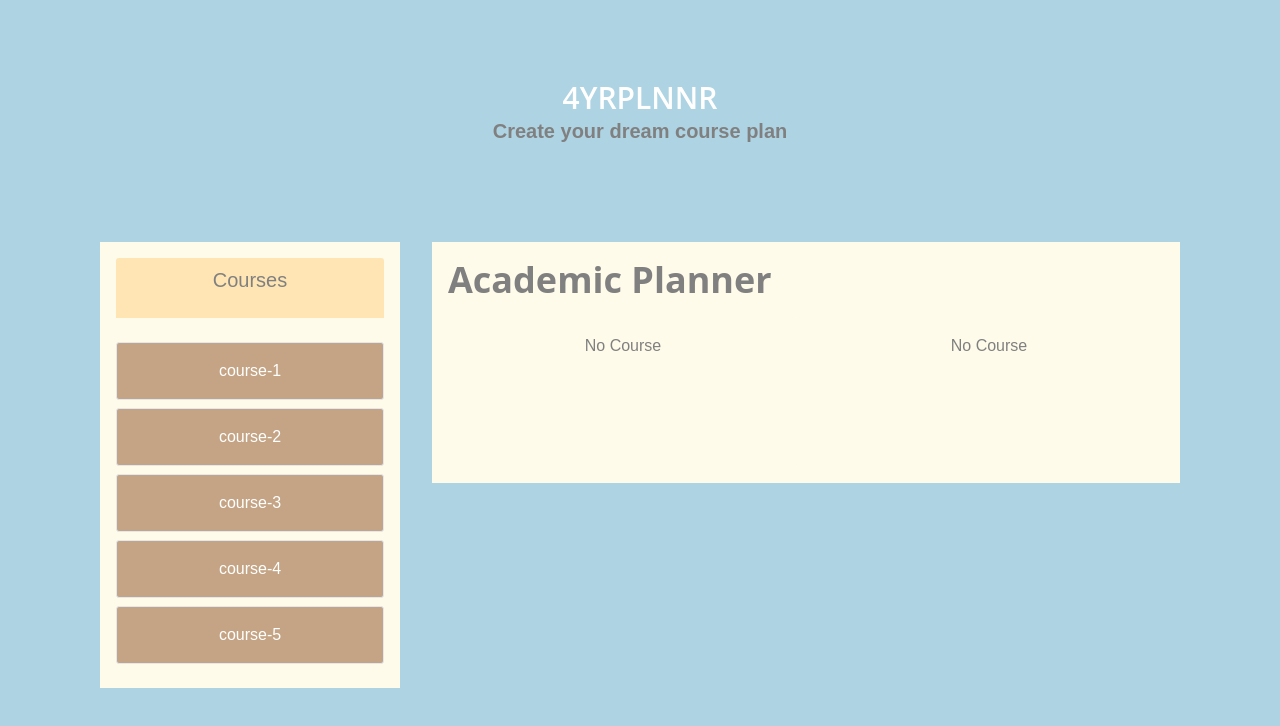
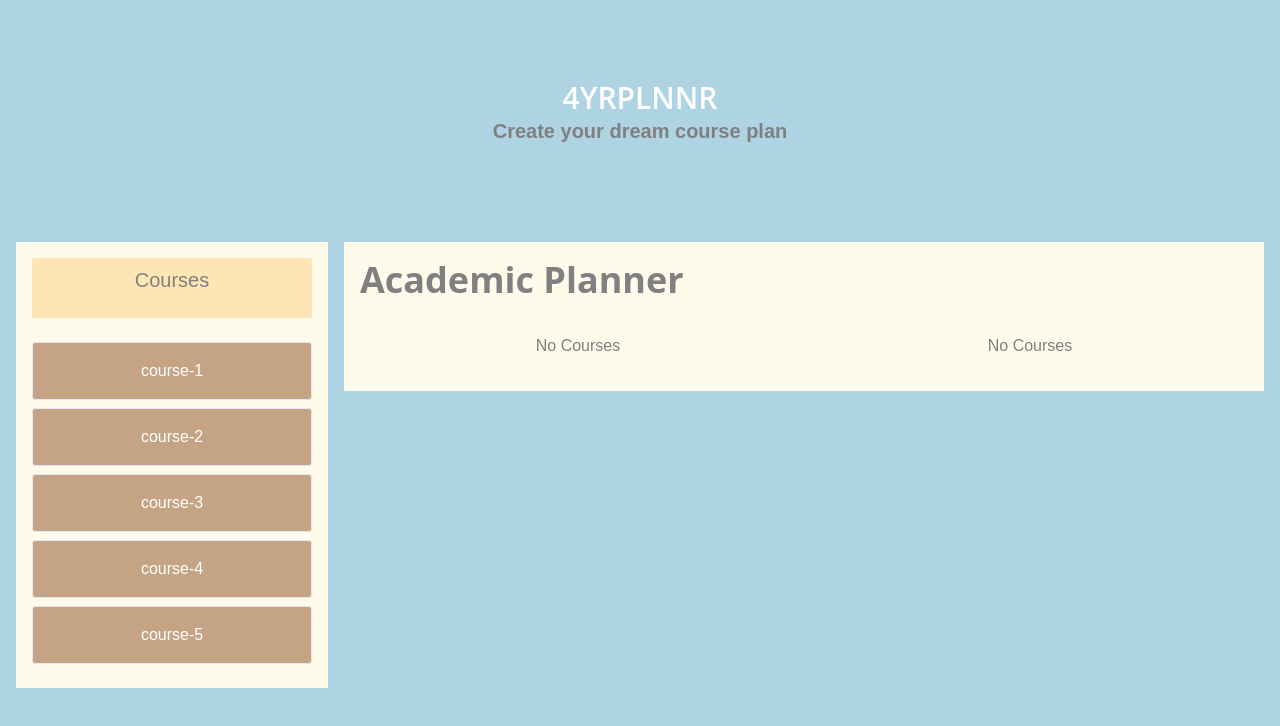
Before and after one commit to gayatri-3/4yrplnnr, a React (Create React App) app: page / in a window 1280 px wide. Shown: the top 726 px of the page. Built offline with nearby package versions, Linux system fonts and the light colour scheme.

Commit message:
adjust width of courses column and planner grid

```diff
--- a/src/pages/planner.js
+++ b/src/pages/planner.js
@@ -4,7 +4,7 @@ import { DragDropContext, Droppable, Draggable } from "react-beautiful-dnd";
 import { courses as initialCourses } from "../courses.js";
 
 // function to initialize grid items
-const createInitialGrid = () => [[], []]; // 2 grid cells, each starting as an empty array
+const createInitialGrid = () => [[], []]; // Each cell starts as an empty array
 
 export default function Planner() {
     // State to store courses and grid items
@@ -34,7 +34,6 @@ export default function Planner() {
             // Ensure the destination index is within bounds
             if (destIndex >= 0 && destIndex < gridItems.length) {
                 const updatedGridItems = [...gridItems];
-                // Add item to the destination cell array
                 updatedGridItems[destIndex] = [
                     ...updatedGridItems[destIndex],
                     movedItem,
@@ -69,15 +68,15 @@ export default function Planner() {
 
             {/* Drag and drop courses and planner grid */}
             <DragDropContext onDragEnd={onDragEnd}>
-                <Flex direction="row" align="start">
+                <Flex direction="row" align="start" w="full">
                     {/* Left column: Courses list */}
                     <Droppable droppableId="courses">
                         {(provided) => (
                             <Box
-                                width="300px"
+                                width="25%" // 1/4 of the page width
                                 bg="column-bg"
                                 p={4}
-                                mr={8}
+                                mr={4} // Space between columns
                                 ref={provided.innerRef}
                                 {...provided.droppableProps}
                             >
@@ -129,11 +128,11 @@ export default function Planner() {
                         )}
                     </Droppable>
 
-                    {/* Right side: 2 Grid Cells */}
+                    {/* Right side: Grid Cells */}
                     <Droppable droppableId="grid" direction="horizontal">
                         {(provided) => (
                             <Box
-                                flex="1"
+                                flex="3" // 3/4 of the page width
                                 bg="column-bg"
                                 p={4}
                                 ref={provided.innerRef}
@@ -161,8 +160,8 @@ export default function Planner() {
                                                         position="relative"
                                                         ref={provided.innerRef}
                                                         {...provided.droppableProps}
-                                                        w="350px" // Fixed width
-                                                        h="150px" // Fixed height
+                                                        w="100%" // Full width of GridItem
+                                                        h="auto" // Height adjusts based on content
                                                         border="1px solid transparent"
                                                         _hover={{
                                                             border: "1px solid gray",
@@ -170,7 +169,7 @@ export default function Planner() {
                                                     >
                                                         {items.length > 0 ? (
                                                             items.map(
-                                                                (item, idx) => (
+                                                                (item) => (
                                                                     <Draggable
                                                                         key={
                                                                             item.id
@@ -178,9 +177,9 @@ export default function Planner() {
                                                                         draggableId={
                                                                             item.id
                                                                         }
-                                                                        index={
-                                                                            idx
-                                                                        }
+                                                                        index={items.indexOf(
+                                                                            item
+                                                                        )}
                                                                     >
                                                                         {(
                                                                             provided
@@ -200,7 +199,7 @@ export default function Planner() {
                                                                                 textAlign="center"
                                                                                 mb={
                                                                                     2
-                                                                                }
+                                                                                } // Space between items
                                                                             >
                                                                                 {
                                                                                     item.id
@@ -212,7 +211,7 @@ export default function Planner() {
                                                             )
                                                         ) : (
                                                             <Text color="gray-text">
-                                                                No Course
+                                                                No Courses
                                                             </Text>
                                                         )}
                                                         {provided.placeholder}
```
